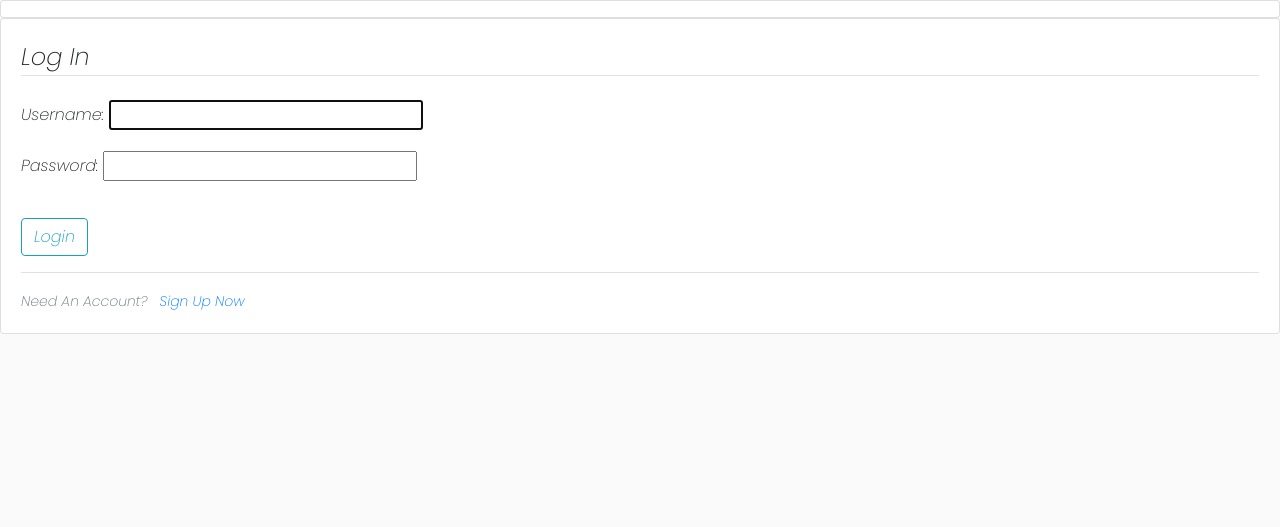
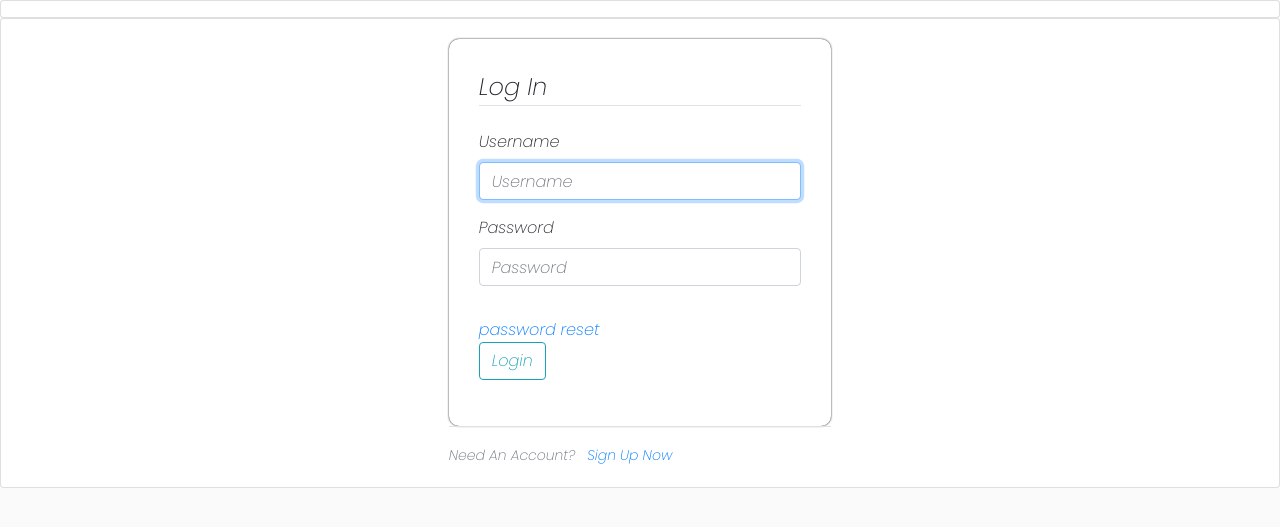
Before and after one commit to Sheriff-AO/starsightcrm, a Django app: page /login/ in a window 1280 px wide. Shown: the part 64-591 px from the top of the page. Run offline with Django 3.2, Linux system fonts and the light colour scheme; some libraries are stand-ins or nearby versions.

Commit message:
adjusted checklist

```diff
--- a/starsightcrm/static/css/style.css
+++ b/starsightcrm/static/css/style.css
@@ -104,105 +104,21 @@ ul li a {
 }
 
 
-/* .box-element {
-    box-shadow: hsl(0, 0%, 80%) 0 0 16px;
-    background-color: #fff;
-    border-radius: 4px;
-    padding: 10px;
-}
-
-.client {
-    border-radius: 0 0 4px 4px;
+/* .bg {
+    background: url(../images/gspr.jpg) no-repeat;
+    width: 100%;
+    height: 100vh;
+    background-size: 100%;
 } */
 
-
-/*
-h1,
-h2,
-h3,
-h4,
-h5,
-h6 {
-    color: hsl(0, 0%, 30%);
+.form-container {
+    background: #fff;
+    padding: 30px;
+    border-radius: 10px;
+    box-shadow: 0px 0px 2px #000;
 }
 
 
-
-.thumbnail {
-    width: 100%;
-    height: 200px;
-    -webkit-box-shadow: -1px -3px 5px -2px rgba(214, 214, 214, 1);
-    -moz-box-shadow: -1px -3px 5px -2px rgba(214, 214, 214, 1);
-    box-shadow: -1px -3px 5px -2px rgba(214, 214, 214, 1);
-}
-
-
-
-
-#cart-icon {
-    width: 25px;
-    display: inline-block;
-    margin-left: 15px;
-}
-
-#cart-total {
-    display: block;
-    text-align: center;
+/* #sign-up {
     color: #fff;
-    background-color: red;
-    width: 20px;
-    height: 25px;
-    border-radius: 50%;
-    font-size: 14px;
-}
-
-.col-lg-4,
-.col-lg-6,
-.col-lg-8,
-.col-lg-12 {
-    margin-top: 10px;
-}
-
-.btn {
-    border-radius: 0;
-}
-
-.row-image {
-    width: 100px;
-}
-
-.form-field {
-    width: 250px;
-    display: inline-block;
-    padding: 5px;
-}
-
-.cart-row {
-    display: flex;
-    align-items: flex-stretch;
-    padding-bottom: 10px;
-    margin-bottom: 10px;
-    border-bottom: 1px solid #ececec;
-}
-
-.quantity {
-    display: inline-block;
-    font-weight: 700;
-    padding-right: 10px;
-}
-
-.chg-quantity {
-    width: 12px;
-    cursor: pointer;
-    display: block;
-    margin-top: 5px;
-    transition: .1s;
-}
-
-.chg-quantity:hover {
-    opacity: .6;
-}
-
-.hidden {
-    display: none!important;
 } */
--- a/starsightcrm/templates/audits/temp.html
+++ b/starsightcrm/templates/audits/temp.html
@@ -47,7 +47,8 @@
     <form class="submission-form" action="" method="post">
         {% csrf_token %}
         <table>
-            {{ wizard.management_form }} {% if wizard.form.forms %} {{ wizard.form.management_form }} {% for form in wizard.form.forms %} {% bootstrap_form form %} {% endfor %} {% else %} {% bootstrap_form wizard.form %} {% endif %}
+            {{ wizard.management_form }} {% if wizard.form.forms %} {{ wizard.form.management_form }} {% for form in wizard.form.forms %} {% bootstrap_form form %} {% endfor %} {% else %}
+            <p><strong>{% bootstrap_form wizard.form %}</strong></p> {% endif %}
         </table>
         {% if wizard.steps.prev %}
         <button class="btn btn-primary" name="wizard_goto_step" type="submit" value="{{ wizard.steps.first }}">
--- a/starsightcrm/templates/users/login.html
+++ b/starsightcrm/templates/users/login.html
@@ -1,11 +1,16 @@
-{% extends "base.html" %} {% block content %}
-<div class="content-section">
-  <form method="POST">
+{% extends "base.html" %} {% load bootstrap4 %} {% block content %}
+<section class="container-fluid bg">
+    <section class="row justify-content-center">
+        <section class="col-12 col-sm-6 col-md-4">
+            <form class="form-container" method="POST">
                 {% csrf_token %}
                 <fieldset class="form-group">
                     <legend class="border-bottom mb-4">Log In</legend>
-      {{ form.as_p }}
+                    {% bootstrap_form form %}
                 </fieldset>
+                <div>
+                    <a href="{% url 'reset_password' %}">password reset</a>
+                </div>
                 <div class="form-group">
                     <button class="btn btn-outline-info" type="submit">Login</button>
                 </div>
@@ -13,8 +18,14 @@
             <div class="border-top pt-3">
                 <small class="text-muted">
                   Need An Account?
-      <a class="ml-2" href="{% url 'register' %}">Sign Up Now</a>
+                <a id="sign-up" class="ml-2" href="{% url 'register' %}">Sign Up Now</a>
               </small>
             </div>
-</div>
+
+        </section>
+    </section>
+</section>
+
+
+
 {% endblock content %}
```
Also changed, not shown: starsightcrm/templates/users/password_reset.html (+16 -7 lines), starsightcrm/templates/users/password_reset_sent.html (+14 -3 lines), starsightcrm/templates/users/profile.html (+12 -5 lines), starsightcrm/templates/users/register.html (+10 -4 lines), starsightcrm/users/forms.py (+12 -0 lines), starsightcrm/db.sqlite3, starsightcrm/static/images/gspr.jpg (added), starsightcrm/static/images/ubn.JPG (added). Lines whose indentation alone changed are shown as unchanged.
